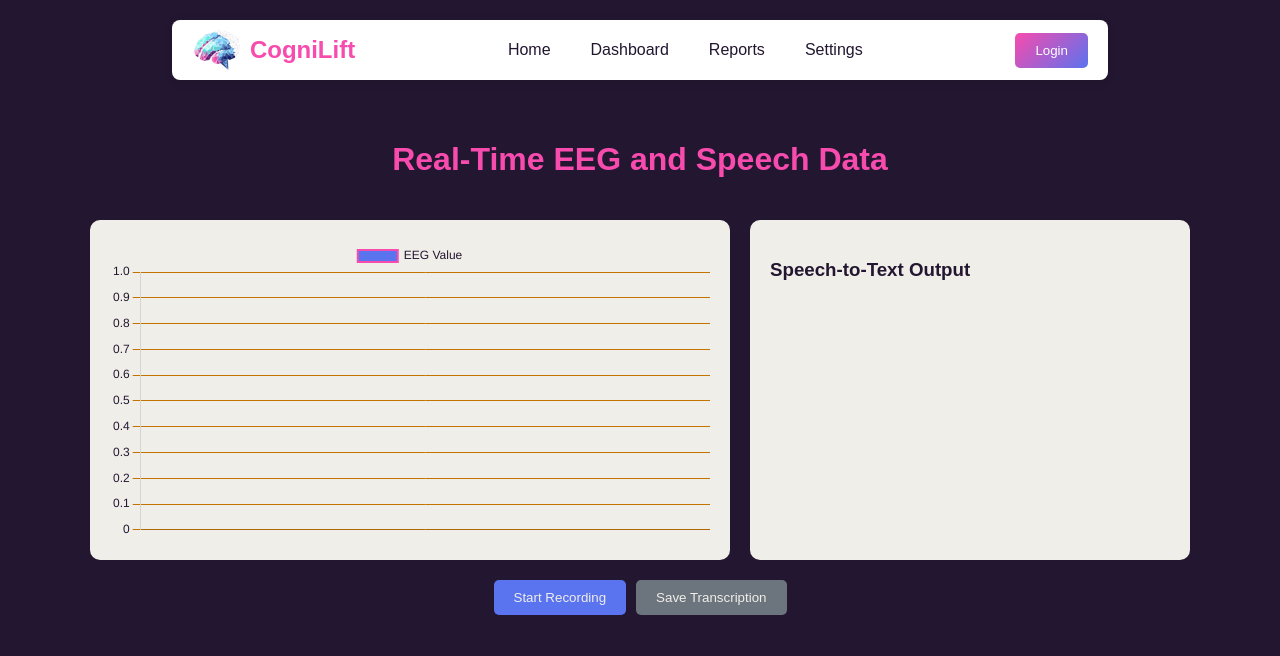
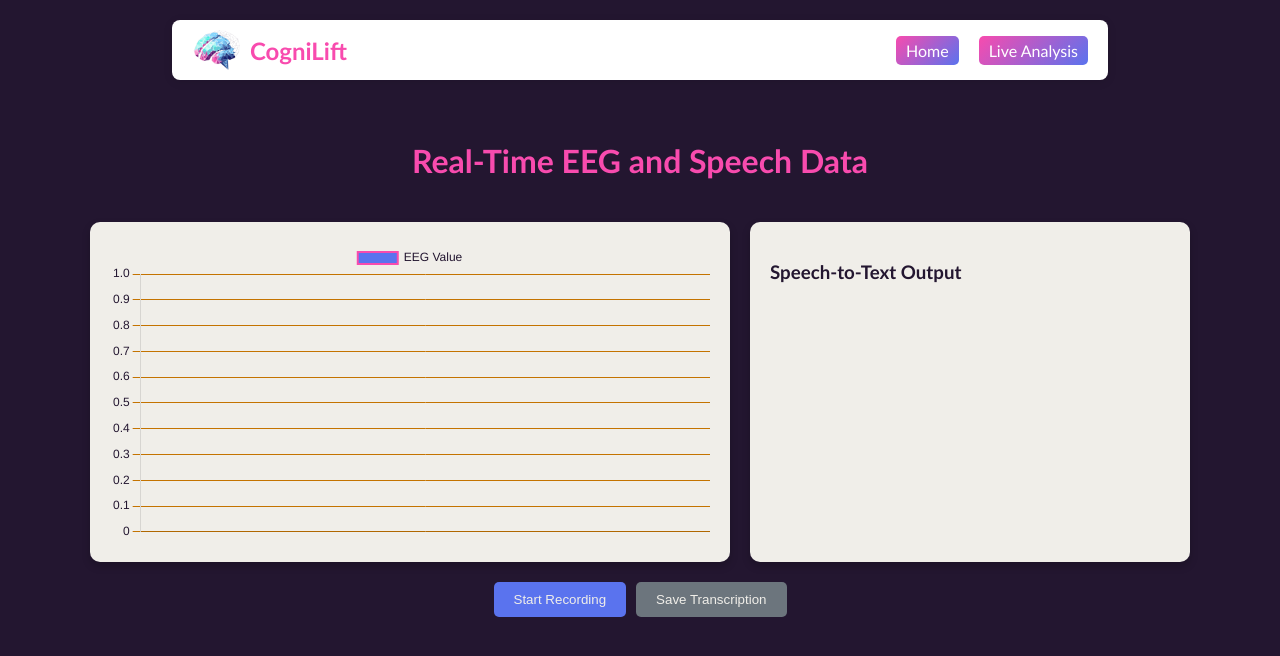
Before and after one commit to atulakella/recApp, a Flask app: page / in a window 1280 px wide. Shown: the top 656 px of the page. Run offline with Flask 3, Linux system fonts and the light colour scheme; data that the repository does not hold is empty.

Commit message:
this works

```diff
--- a/templates/index.html
+++ b/templates/index.html
@@ -12,7 +12,7 @@
     }
 
     body {
-      font-family: Arial, sans-serif;
+      font-family: Trebuchet MS, sans-serif;
       background-color: #231630;
       color: #F0EEE9;
       margin: 0;
@@ -60,10 +60,12 @@
       padding: 5px 10px;
       border-radius: 5px;
       transition: background-color 0.3s, transform 0.3s;
+      background: linear-gradient(135deg, #F84BAE, #5A73EE);
+      color: #ffffff;
     }
 
     .navbar-links a:hover {
-      background-color: #F0EEE9;
+      background: linear-gradient(135deg, #5A73EE, #F84BAE);
       transform: scale(1.05);
     }
 
@@ -105,6 +107,7 @@
       background-color: #F0EEE9;
       border-radius: 10px;
       padding: 20px;
+      box-shadow: 0 4px 8px rgba(0, 0, 0, 0.2);
     }
 
     .text-container {
@@ -152,12 +155,9 @@
       <span>CogniLift</span>
     </div>
     <div class="navbar-links">
-      <a href="#">Home</a>
-      <a href="#">Dashboard</a>
-      <a href="#">Reports</a>
-      <a href="#">Settings</a>
+      <a href="http://127.0.0.1:8050/dashboard">Home</a>
+      <a href="http://127.0.0.1:5000">Live Analysis</a>
     </div>
-    <button class="login-btn">Login</button>
   </nav>
 
   <div class="content">
```
